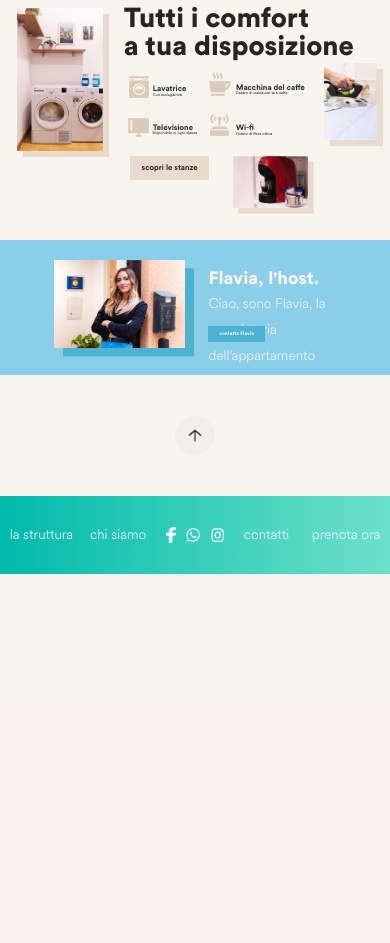
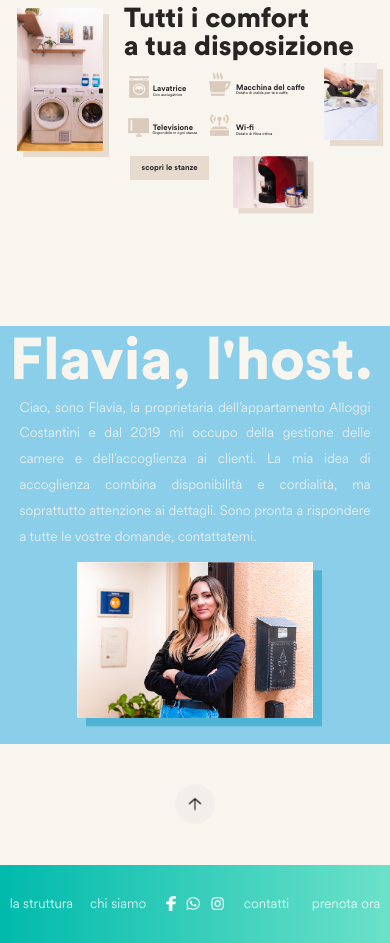
Before and after one commit to Tiziano02/prova, a PHP site: the page made by chi siamo.html in a window 390 px wide. Shown: the part 715-1658 px from the top of the page. Before the commit the page ends 1289 px from the top, so only its background shows below. Run offline with PHP 8.4, Linux system fonts and the light colour scheme.

Commit message:
responsiveChiSiamoFinisch

```diff
--- a/css/chi siamo/chi siamo.css
+++ b/css/chi siamo/chi siamo.css
@@ -65,7 +65,6 @@
     top: 223.3125vw !important;
   }
 
-
   .pic_wm {
     left: 33.1458333vw !important;
     width: 4.96875vw !important;
@@ -89,7 +88,6 @@
     width: 5.4375vw !important;
     height: 4.864583vw !important;
   }
-
 
   .titolo_coffe {
     position: absolute;
@@ -133,6 +131,57 @@
     top: 207.083385vw !important;
   }
 
+  .host {
+    height: 107vw !important;
+    margin-top: 45vw !important;
+    flex-direction: column-reverse !important;
+    justify-content: space-between !important;
+    align-items: center !important;
+    text-align: justify !important;
+  }
+
+  .foto_host {
+    width: 60.32vw !important;
+    height: 40vw !important;
+    margin-left: 0vw !important;
+    margin-right: 0vw !important;
+    margin-top: 0vw !important;
+    box-shadow: 2.291666666666667vw
+      /*44px*/
+      2.135416666666667vw
+      /*41px*/
+      0px #4eb3d2
+  }
+
+  .text_host {
+    margin-top: 0vw !important;
+    margin-right: 0vw !important;
+    width: 100vw !important;
+    display: flex;
+    flex-direction: column;
+    align-items: center !important;
+  }
+
+  .titolo_host {
+    height: 15vw !important;
+    width: 95vw !important;
+  }
+
+  .testo_host {
+    margin-top: 2.5vw;
+    margin-bottom: 2.395833333333333vw;
+    height: 0vw !important;
+    width: 90vw !important;
+  }
+
+  .button_host {
+    display: none !important;
+    width: 14.427083333333333vw;
+    height: 4.0625vw;
+
+    color: rgb(248, 244, 238);
+    background-color: #4eb3d2;
+  }
 
 }
 
--- a/css/chi siamo/regolefontChiSiamo.css
+++ b/css/chi siamo/regolefontChiSiamo.css
@@ -49,6 +49,16 @@
 
   .testo_host {
     font-size: 3.5vw !important;
+  }
+
+
+  .button_host {
+    font-size: 3.5vw !important;
+
+  }
+
+  .titolo_host {
+    font-size: 15vw !important;
   }
 
 }
```
